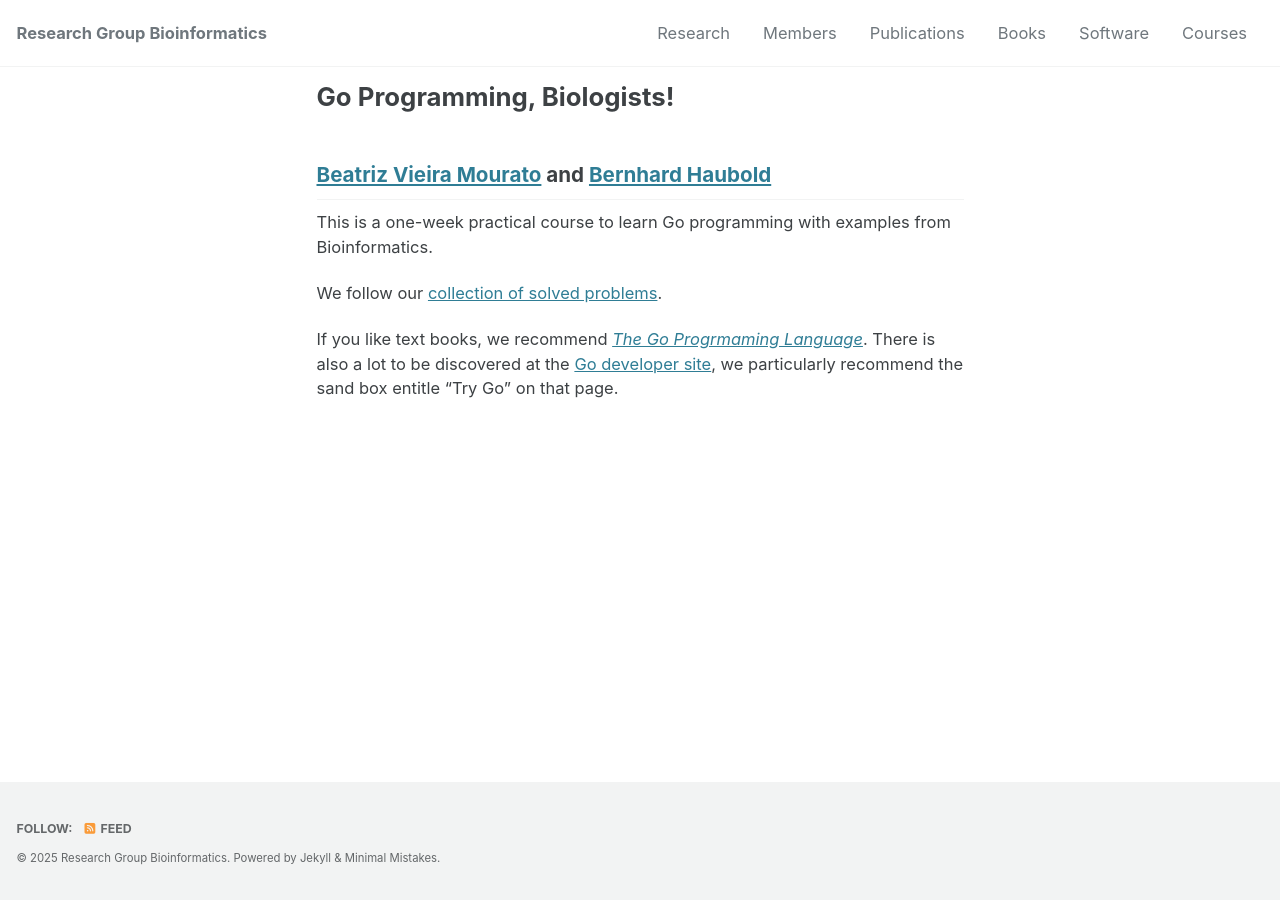
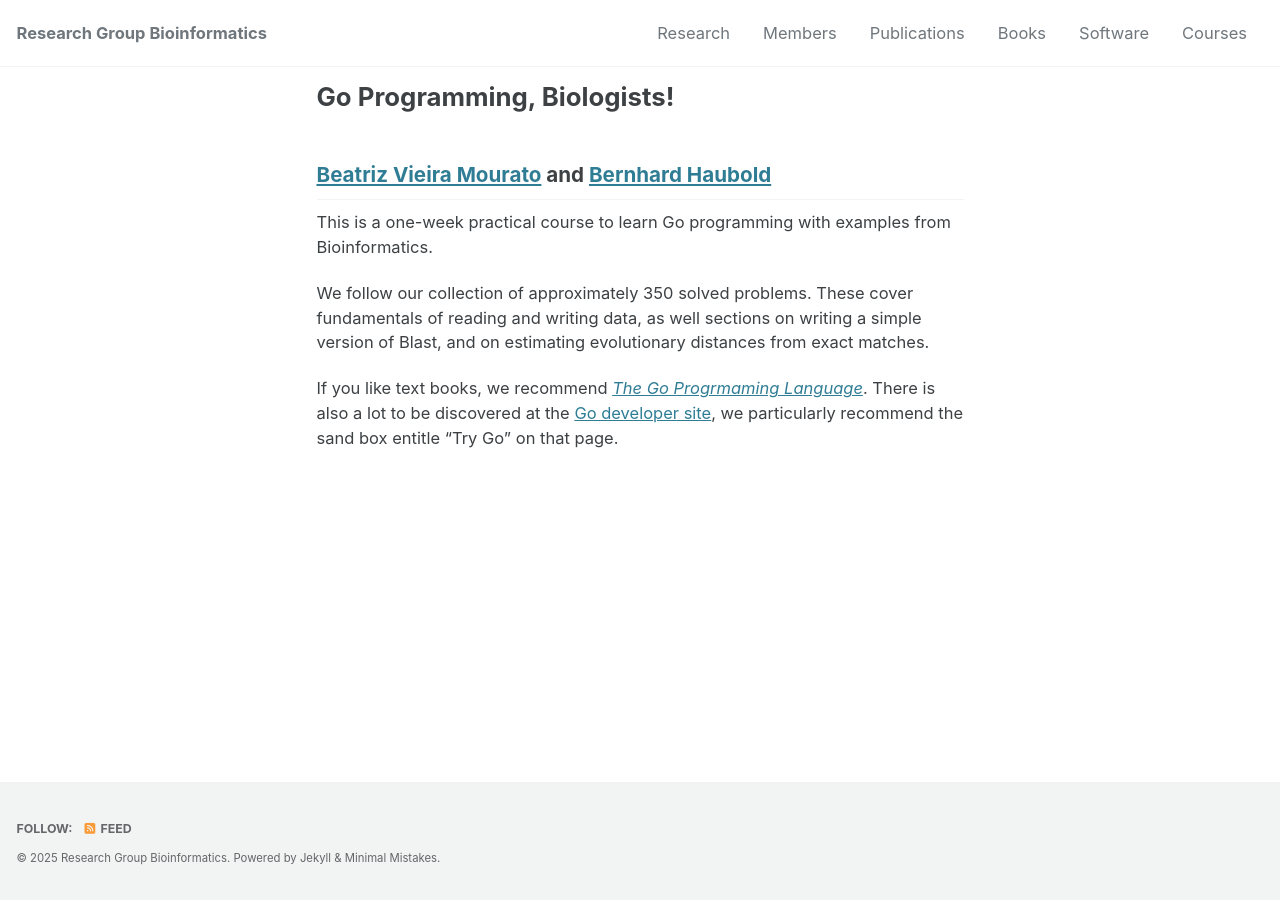
Before and after one commit to EvolBioInf/EvolBioInf.github.io, a Jekyll site: the page built from _pages/gob.md, in a window 1280 px wide. Built offline with Jekyll 4.4.1, drawn with Linux system fonts in a browser that asks for light colours; cached includes are drawn as plain includes.

Commit message:
Removed link to GOB MS

```diff
--- a/_pages/gob.md
+++ b/_pages/gob.md
@@ -11,7 +11,10 @@ permalink: /gob/
 This is a one-week practical course to learn Go programming with
 examples from Bioinformatics.
 
-We follow our [collection of solved problems](https://owncloud.gwdg.de/index.php/s/ttOdYUDdIYIZasq).
+We follow our collection of approximately 350 solved problems. These
+cover fundamentals of reading and writing data, as well sections on
+writing a simple version of Blast, and on estimating evolutionary
+distances from exact matches.
 
 If you like text books, we recommend [*The Go Progrmaming
 Language*](https://www.gopl.io/). There is also a lot to be discovered
```
